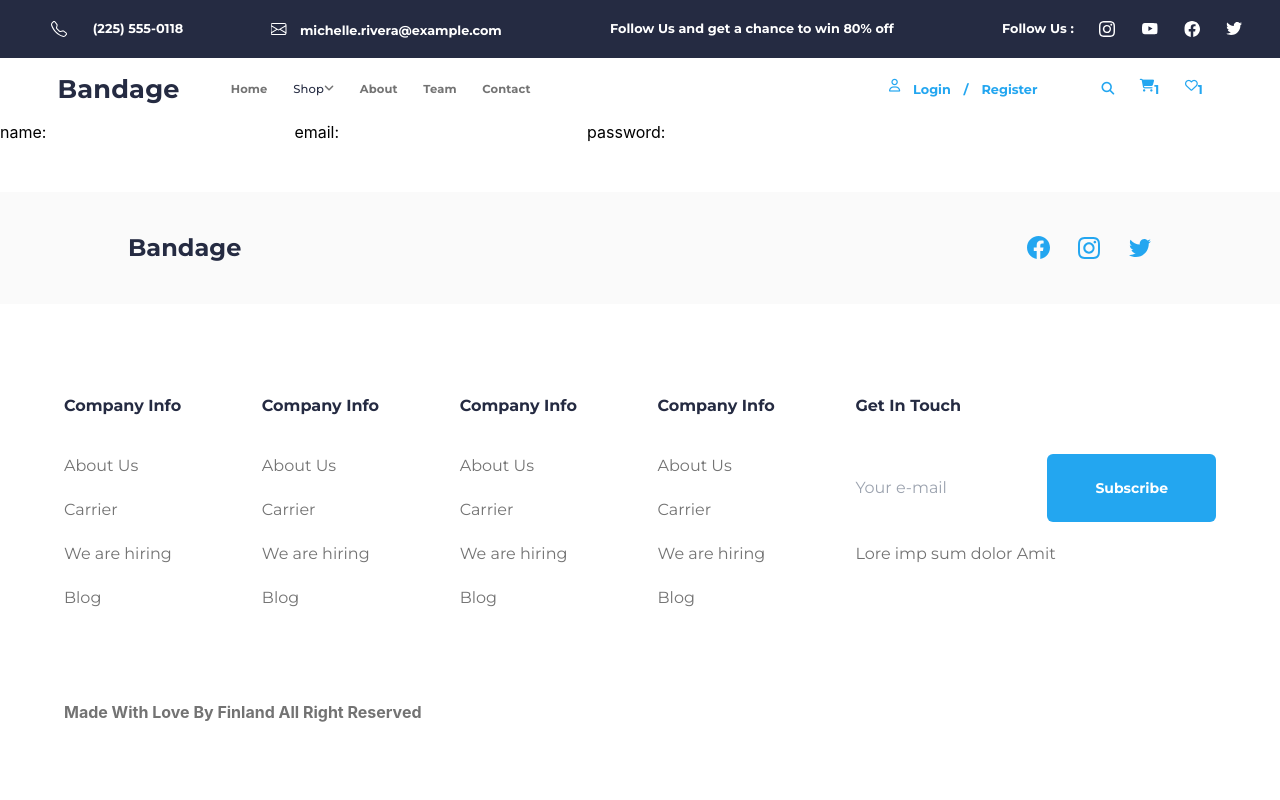
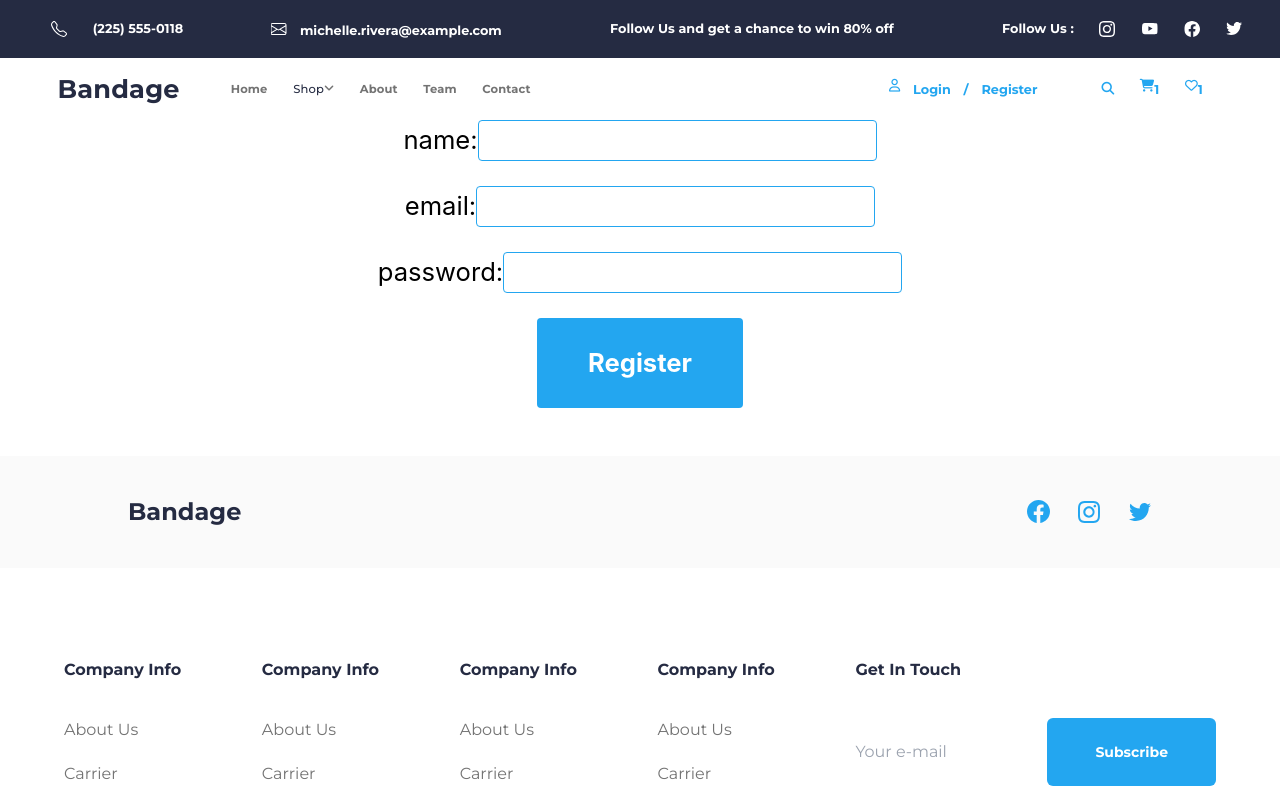
Before and after one commit to ayseefsin/e-commerce, a React (Create React App) app in the folder my-app/: page /signup in a window 1280 px wide. Shown: the top 800 px of the page. Built offline with nearby package versions, Linux system fonts and the light colour scheme; a web font is replaced by a local one.

Commit message:
some singUp design fixed

```diff
--- a/my-app/src/page-components/SingUp.js
+++ b/my-app/src/page-components/SingUp.js
@@ -14,27 +14,48 @@ export const SignUp = () => {
     setPasswordInputValue(event.target.value);
   };
   return (
+    <div className=" flex flex-col items-center gap-[2vw] ">
+      <div className="flex gap-[5rem]  ">
+        <label className="text-[2vw]">
+          name:
+          <input
+            className="rounded border border-[#23A6F0]"
+            type="text"
+            value={nameInputValue}
+            onChange={nameInputHandler}
+          />
+        </label>
+      </div>
+
       <div>
-      <label>
-        name:
-        <input type="text" value={nameInputValue} onChange={nameInputHandler} />
-      </label>
-      <label>
+        <label className="text-[2vw]">
           email:
           <input
+            className="rounded border border-[#23A6F0]"
             type="text"
             value={emailInputValue}
             onChange={emailInputHandler}
           />
         </label>
-      <label>
+      </div>
+
+      <div>
+        <label className="text-[2vw]">
           password:
           <input
+            className="rounded border border-[#23A6F0]"
             type="password"
             value={passwordInputValue}
             onChange={passwordInputHandler}
           />
         </label>
       </div>
+      <button
+        className="bg-[#23A6F0] rounded px-[4vw] py-[2vw] text-[2vw] text-[#ffffff] font-bold "
+        type="submit"
+      >
+        Register
+      </button>
+    </div>
   );
 };
```
Lines whose indentation alone changed are shown as unchanged.
